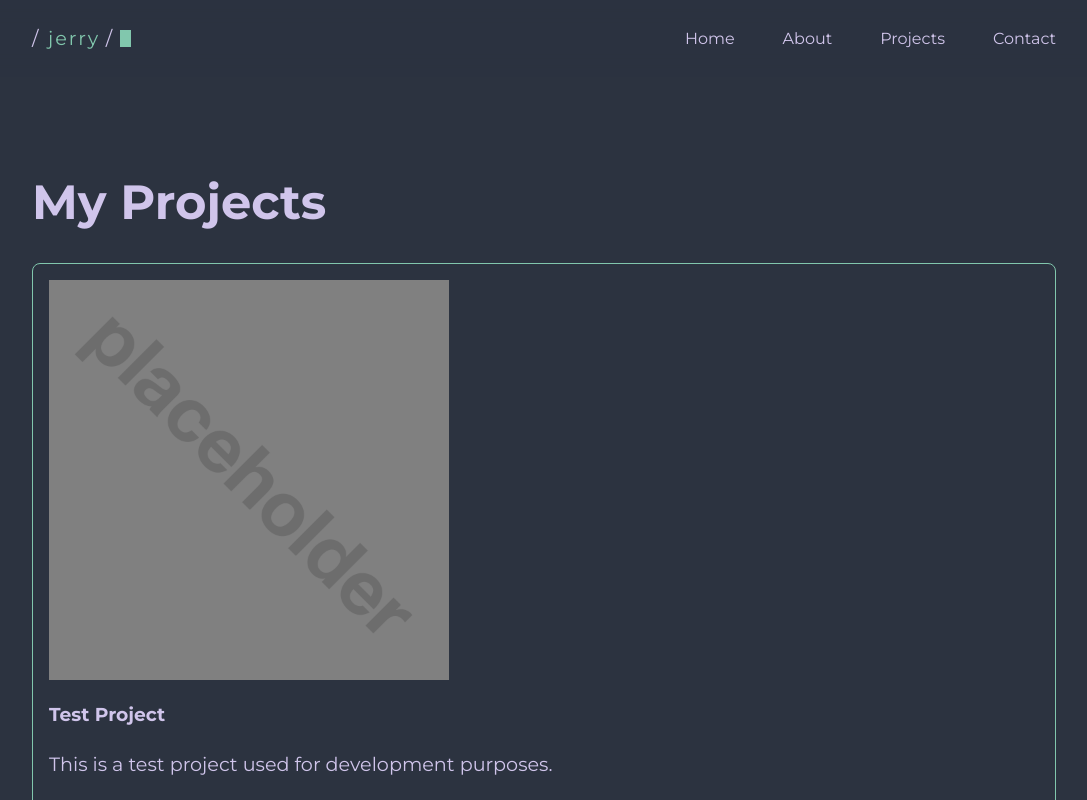
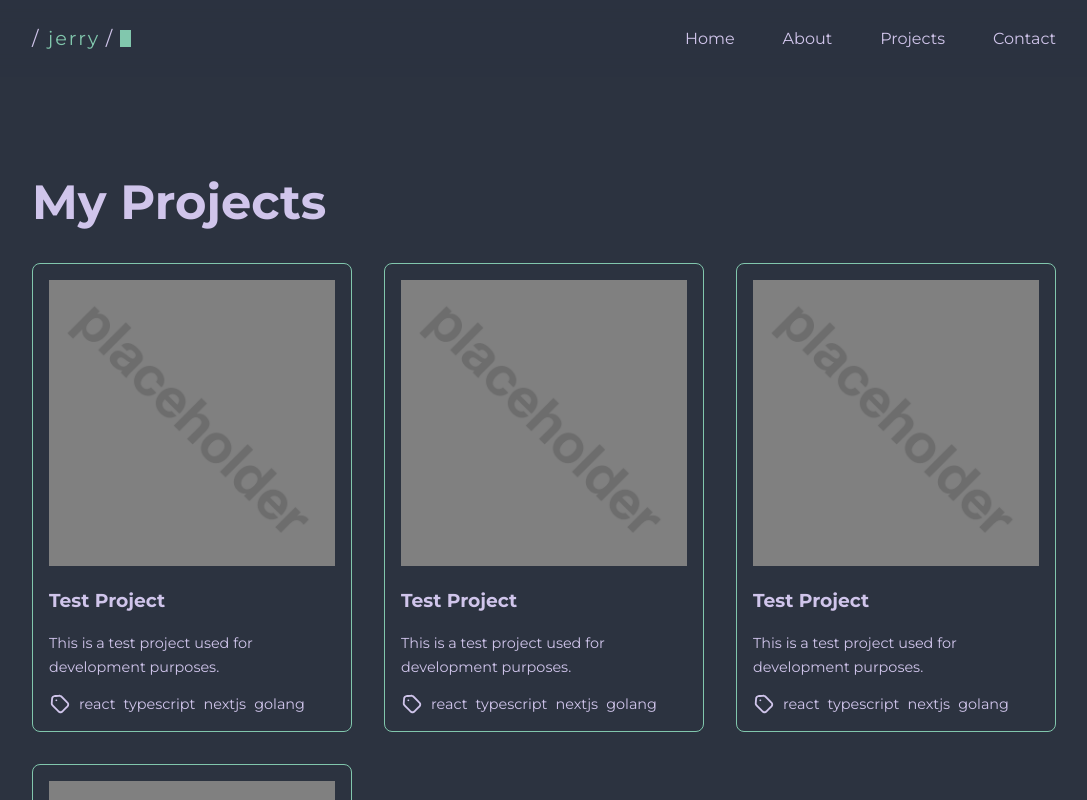
Before and after one commit to JerryLeeMelton/Trellis, a Next.js app: page /projects in a window 1280 px wide. Shown: the top 800 px of the page, without its empty margins (96-1183 px from the left). Built offline with nearby package versions, Linux system fonts and the light colour scheme.

Commit message:
Lots of small adjustments

```diff
--- a/app/about/page.tsx
+++ b/app/about/page.tsx
@@ -47,10 +47,6 @@ export default function About() {
           <SVGIcon name="linkedin" size={22} />
           LinkedIn
         </a>
-        <span>|</span>
-        <a href="/about">
-          More about me <SVGIcon name="arrowRight" size={16} />
-        </a>
       </AnimDiv>
 
       <AnimDiv>
--- a/app/projects/page.tsx
+++ b/app/projects/page.tsx
@@ -14,8 +14,14 @@ export default function Projects() {
       <div className="projects-content-container">
         <AnimDiv className="project-cards">
           <ProjectCard projectName="testProject" />
+        </AnimDiv>
+        <AnimDiv className="project-cards">
           <ProjectCard projectName="testProject" />
+        </AnimDiv>
+        <AnimDiv className="project-cards">
           <ProjectCard projectName="testProject" />
+        </AnimDiv>
+        <AnimDiv className="project-cards">
           <ProjectCard projectName="testProject" />
         </AnimDiv>
       </div>
--- a/app/styles.css
+++ b/app/styles.css
@@ -198,7 +198,7 @@ h1 {
   display: flex;
   flex-direction: column;
   align-items: center;
-  padding: 2rem 0;
+  padding: 1.5rem 0;
   margin-top: auto;
   background-color: red;
   width: 100%;
@@ -270,7 +270,7 @@ h1 {
   gap: 1rem;
 }
 
-/* Featured Project Cards ============== */
+/* Featured Project Cards ------------------- */
 .featured-project-card-container {
   background-color: var(--background);
   border: 1px solid var(--accent-main);
@@ -278,15 +278,36 @@ h1 {
   padding: 1rem;
 }
 
-/* Projects Page Card ========================*/
+/* Projects Page ================================================== */
+
+.projects-content-container {
+  display: grid;
+  grid-template-columns: repeat(3, 1fr);
+  gap: 2rem;
+  max-width: 1100px;
+}
+
+/* Projects Page Card ----------------------- */
 .project-card-container {
   background-color: var(--background);
   border: 1px solid var(--accent-main);
   border-radius: 8px;
   padding: 1rem;
 }
+.project-card-container p {
+  font-size: 0.9rem;
+  line-height: 1.5rem;
+}
 
-/* Skills Cards ============== */
+.project-card-tags-container {
+  display: flex;
+  flex-direction: row;
+  align-items: center;
+  gap: 0.5rem;
+  font-size: 0.9rem;
+}
+
+/* Skills Cards ------------------------------ */
 .skills-section-container {
   max-width: 80%;
   margin: 2rem auto;
@@ -453,7 +474,7 @@ input:focus {
   }
 }
 
-/* Map component ======================== */
+/* Map component --------------------------- */
 .portland-map-wrapper {
   position: relative;
   width: 100%;
--- a/components/cards/FeaturedProjectCard.tsx
+++ b/components/cards/FeaturedProjectCard.tsx
@@ -1,5 +1,3 @@
-import Image from "next/image"
-
 export default function FeaturedProjectCard() {
   return (
     <div className="featured-project-card-container">
--- a/components/cards/LatestPostsCard.tsx
+++ b/components/cards/LatestPostsCard.tsx
@@ -1,5 +1,3 @@
-import Image from "next/image"
-
 export default function LatestPostsCard() {
   return (
     <div className="latest-posts-card-container">
--- a/components/cards/ProjectCard.tsx
+++ b/components/cards/ProjectCard.tsx
@@ -1,5 +1,8 @@
 import Image from "next/image"
 import { projectCardData } from "./projectCardData/ProjectCardData"
+import SVGIcon from "../svg/SVGIcon"
+import Tag from "../tags/Tag"
+import TagElement from "./TagElement"
 
 interface ProjectCardProps {
   projectName: string
@@ -22,9 +25,13 @@ export default function ProjectCard({ projectName }: ProjectCardProps) {
       <div>
         <h3>{projectData.title}</h3>
         <p>{projectData.description}</p>
-        <p>
-          <strong>Technologies Used:</strong> {projectData.tags.join(", ")}
-        </p>
+
+        <div className="project-card-tags-container">
+          <SVGIcon name="tag" size={22} />
+          {projectData.tags.map((tag) => (
+            <TagElement key={tag} tagName={tag} />
+          ))}
+        </div>
       </div>
     </div>
   )
--- a/components/cards/SkillsCard.tsx
+++ b/components/cards/SkillsCard.tsx
@@ -1,4 +1,3 @@
-import Image from "next/image"
 import SVGIcon from "../svg/SVGIcon"
 
 interface SkillsCardProps {
--- /dev/null
+++ b/components/cards/TagElement.tsx
@@ -0,0 +1,13 @@
+interface TagElementProps {
+  tagName: string
+}
+
+export default function TagElement({ tagName }: TagElementProps) {
+  return (
+    <div>
+      <span className={`project-card-tag project-card-tag-${tagName}`}>
+        {tagName}
+      </span>
+    </div>
+  )
+}
--- a/components/cards/projectCardData/ProjectCardData.ts
+++ b/components/cards/projectCardData/ProjectCardData.ts
@@ -10,6 +10,37 @@ export const projectCardData: Record<string, ProjectCardData> = {
     title: "Test Project",
     image: "/images/placeholder.webp",
     description: "This is a test project used for development purposes.",
-    tags: ["React", "TypeScript", "Next.js"],
+    tags: ["react", "typescript", "nextjs", "golang"],
+  },
+  polygonAi: {
+    title: "Polygon AI",
+    image: "/images/placeholder.webp",
+    description:
+      "An AI-powered solution for polygon analysis and visualization.",
+    tags: ["react", "electron", "redux"],
+  },
+  chessAi: {
+    title: "Chess AI",
+    image: "/images/placeholder.webp",
+    description: "This is a test project used for development purposes.",
+    tags: ["typescript"],
+  },
+  midiMani: {
+    title: "Midi Mani",
+    image: "/images/placeholder.webp",
+    description: "This is a test project used for development purposes.",
+    tags: ["react", "typescript", "nextjs", "golang"],
+  },
+  nomenator: {
+    title: "Nomenator",
+    image: "/images/placeholder.webp",
+    description: "This is a test project used for development purposes.",
+    tags: ["react", "electron", "typescript", "golang"],
+  },
+  trellis: {
+    title: "Trellis - Portfolio Site",
+    image: "/images/placeholder.webp",
+    description: "This is a test project used for development purposes.",
+    tags: ["react", "nextjs", "typescript", "css"],
   },
 }
```
Also changed, not shown: components/svg/icons/SVGIconList.tsx (+17 -0 lines).
